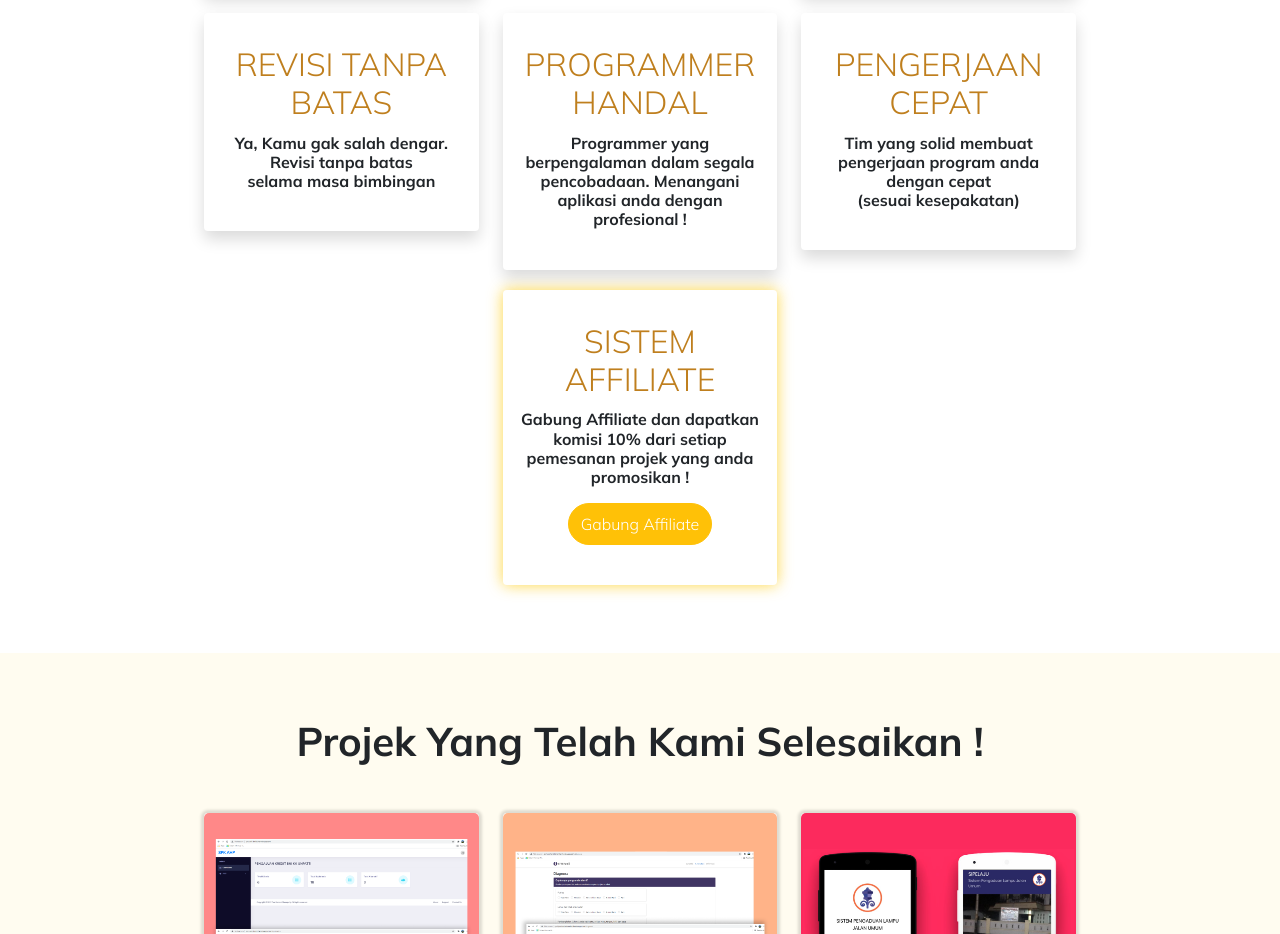
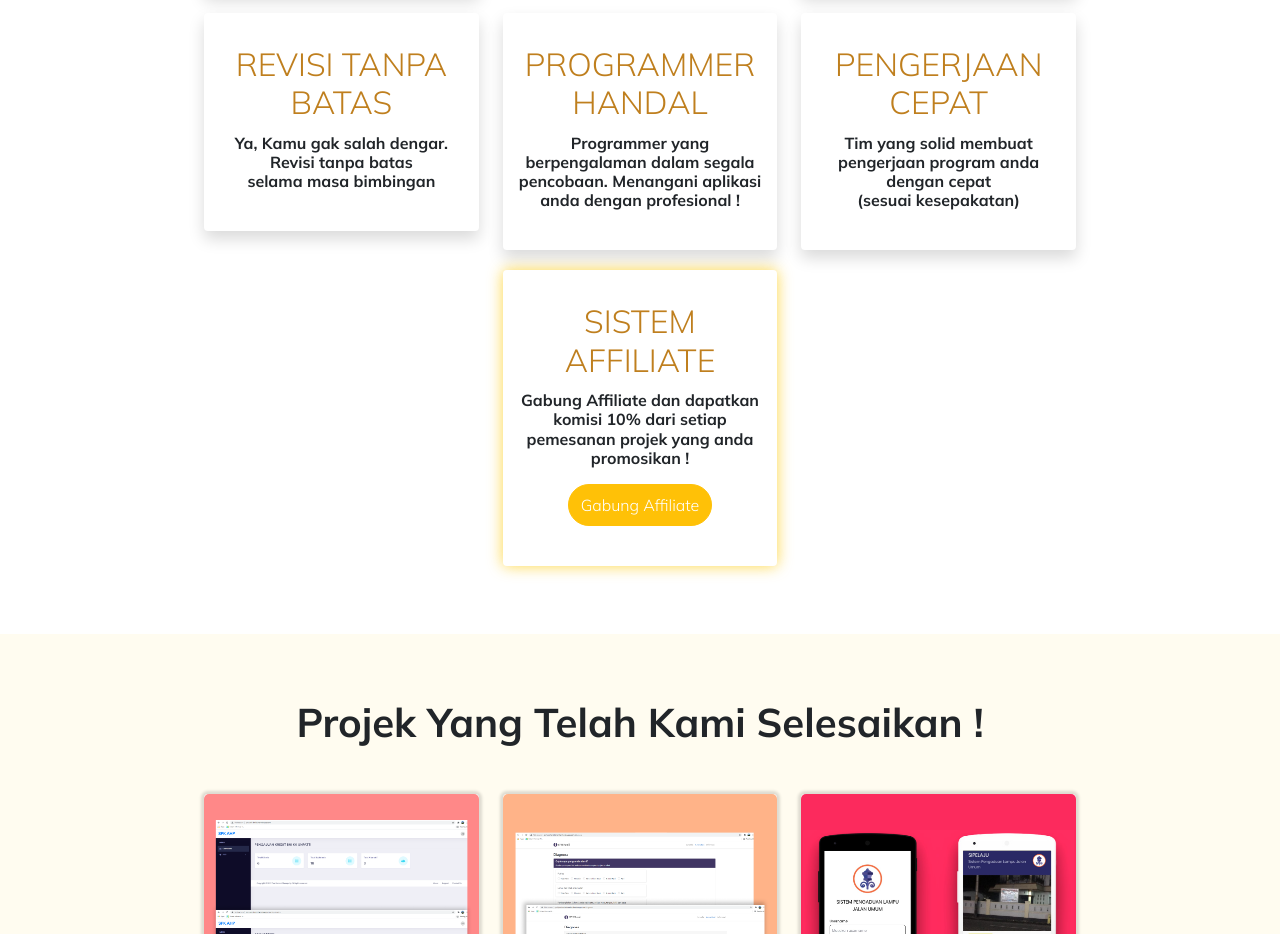
Before and after one commit to thethesis2021/thethesis.github.io, a website: page index.html in a window 1280 px wide. Shown: the part 1780-2714 px from the top of the page. Drawn offline with nearby package versions, Linux system fonts and the light colour scheme.

Commit message:
fix typo

```diff
--- a/index.html
+++ b/index.html
@@ -268,7 +268,7 @@
               <div class="card-body">
                 <h2 class="text-gold mb-3">PROGRAMMER HANDAL</h2>
                 <h6 class="card-subtitle mb-2 font-weight-bold">
-                  Programmer yang berpengalaman dalam segala pencobadaan.
+                  Programmer yang berpengalaman dalam segala pencobaan.
                   Menangani aplikasi anda dengan profesional !
                 </h6>
               </div>
```
